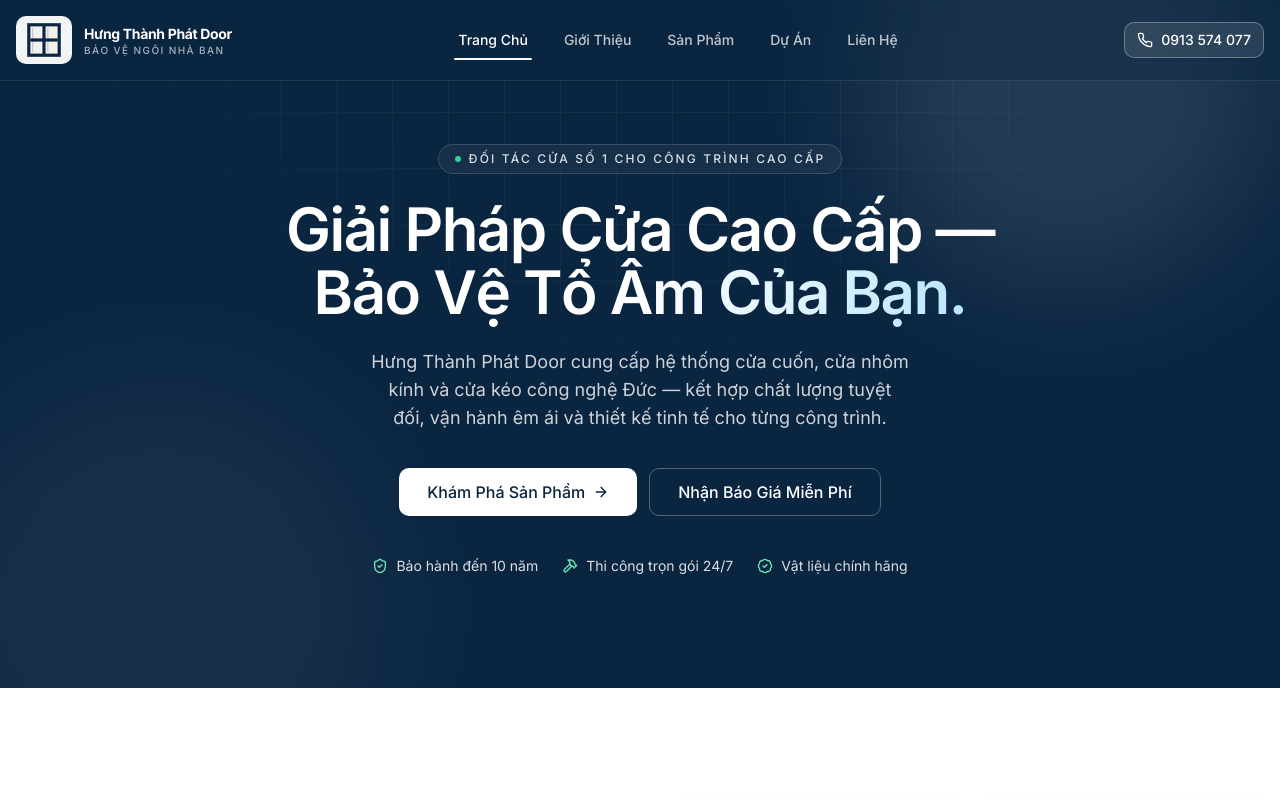
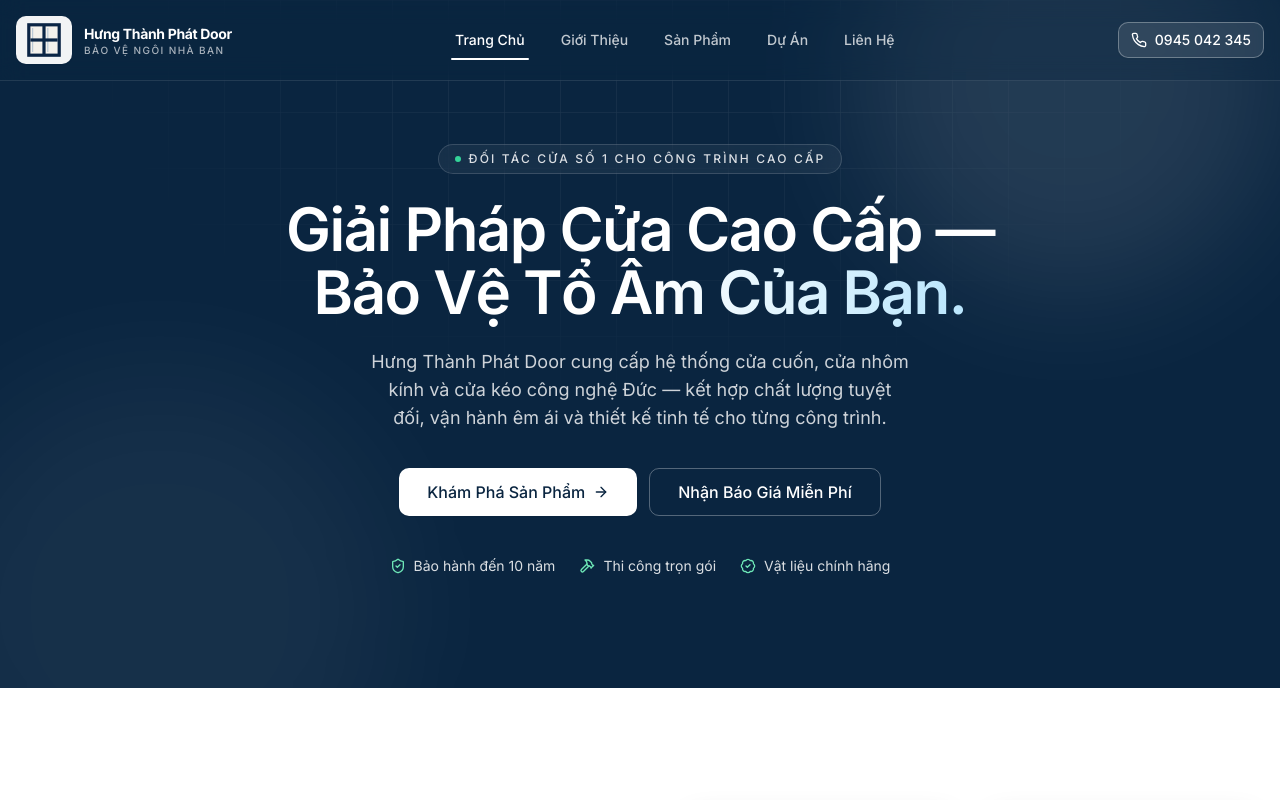
Before and after one commit to HughMai/Website-HTP, a Next.js app: page / in a window 1280 px wide. Shown: the top 800 px of the page. Built offline with nearby package versions, Linux system fonts and the light colour scheme.

Commit message:
Update contact info, hotline order, working hours, address, and footer social links

```diff
--- a/components/sections/Contact.tsx
+++ b/components/sections/Contact.tsx
@@ -124,18 +124,14 @@ export function Contact() {
                 </span>
                 <div>
                   <p className="text-xs font-semibold uppercase tracking-wider text-white/55">
-                    Hotline 24/7
+                    Số điện thoại
                   </p>
-                  <div className="flex flex-wrap items-center gap-x-4 gap-y-1">
-                    {SITE.hotlines.map((h, i) => (
+                  <div className="flex flex-col gap-0.5">
+                    {SITE.hotlines.map((h) => (
                       <a
                         key={h}
                         href={`tel:${h.replace(/\s/g, "")}`}
-                        className={
-                          i === 0
-                            ? "text-lg font-semibold text-white hover:underline"
-                            : "text-base font-medium text-white/85 hover:text-white hover:underline"
-                        }
+                        className="text-lg font-semibold text-white hover:underline"
                       >
                         {h}
                       </a>
@@ -168,7 +164,7 @@ export function Contact() {
                 </span>
                 <div>
                   <p className="text-xs font-semibold uppercase tracking-wider text-white/55">
-                    Showroom
+                    Địa chỉ
                   </p>
                   <p className="text-base text-white/85">{SITE.address}</p>
                 </div>
--- a/components/sections/Footer.tsx
+++ b/components/sections/Footer.tsx
@@ -1,7 +1,7 @@
 "use client";
 
 import Image from "next/image";
-import { ExternalLink, Facebook, Instagram, MapPin, Youtube } from "lucide-react";
+import { ExternalLink, Facebook, MapPin } from "lucide-react";
 import { NAV_LINKS, SITE } from "@/lib/site-data";
 
 export function Footer() {
@@ -41,8 +41,6 @@ export function Footer() {
           <div className="mt-5 flex items-center gap-2">
             {[
               { Icon: Facebook, label: "Facebook" },
-              { Icon: Instagram, label: "Instagram" },
-              { Icon: Youtube, label: "YouTube" },
             ].map(({ Icon, label }) => (
               <a
                 key={label}
--- a/components/sections/Hero.tsx
+++ b/components/sections/Hero.tsx
@@ -15,7 +15,7 @@ const fadeUp = {
 
 const trustChips = [
   { icon: ShieldCheck, label: "Bảo hành đến 10 năm" },
-  { icon: Hammer, label: "Thi công trọn gói 24/7" },
+  { icon: Hammer, label: "Thi công trọn gói" },
   { icon: BadgeCheck, label: "Vật liệu chính hãng" },
 ];
 
--- a/lib/site-data.ts
+++ b/lib/site-data.ts
@@ -1,15 +1,15 @@
 export const SITE = {
   brand: "Hưng Thành Phát Door",
   tagline: "Giải Pháp Cửa Cao Cấp Cho Mọi Công Trình",
-  hotlines: ["0913 574 077", "0945 042 345"] as const,
+  hotlines: ["0945 042 345", "0913 574 077"] as const,
   email: "hungthanhphat6688@gmail.com",
-  address: "235 - 237 (201 Cũ) Võ Văn Kiệt, Bình Thủy, Cần Thơ, Vietnam",
+  address: "235 - 237 (281 Cũ) Võ Văn Kiệt, Bình Thủy, Cần Thơ, Vietnam",
   mapQuery:
     "Hưng Thành Phát Door, 235-237 Võ Văn Kiệt, Bình Thủy, Cần Thơ",
   mapCoords: { lat: 10.048473, lng: 105.7574147 },
   mapDirectionsUrl:
     "https://www.google.com/maps/place/H%C6%B0ng+Th%C3%A0nh+Ph%C3%A1t+Door/@10.0484783,105.7548398,17z/data=!3m1!4b1!4m6!3m5!1s0x31a08946f6a96a07:0xb1d3630ae8534a1b!8m2!3d10.048473!4d105.7574147!16s%2Fg%2F11lwgjdghy",
-  workingHours: "08:00 - 18:00 (Thứ 2 - Chủ Nhật)",
+  workingHours: "08:00 - 17:30 (Thứ 2 - Thứ 7)",
   foundedYear: 2008,
 } as const;
 
@@ -104,51 +104,51 @@ export const PRODUCT_CATEGORIES = [
 
 export const GALLERY_IMAGES = [
   {
-    label: "Lắp đặt cửa cuốn tôle tại mặt tiền thương mại",
+    label: "Lắp đặt cửa cuốn tôle tại mặt tiền thương mại ở Cần Thơ",
     image: "/products/Real cases/Cửa cuốn/3-1765895951.jpg",
   },
   {
-    label: "Hoàn thiện cửa kéo thép tại mặt tiền kinh doanh",
+    label: "Hoàn thiện cửa kéo thép tại mặt tiền kinh doanh Cần Thơ",
     image: "/products/Real cases/Cửa kéo/473695893_122139902930383303_6257649342661743951_n.jpg",
   },
   {
-    label: "Cửa nhôm vân gỗ cao cấp hoàn thiện tại biệt thự",
+    label: "Cửa nhôm kính vân gỗ cao cấp hoàn thiện tại biệt thự Cần Thơ",
     image: "/products/Real cases/Cửa nhôm kính/5-1765895974.jpg",
   },
   {
-    label: "Hệ cửa đi nhôm 4 cánh lắp đặt tại nhà ở mới xây",
+    label: "Hệ cửa đi nhôm kính 4 cánh lắp đặt tại nhà ở mới xây Cần Thơ",
     image: "/products/Real cases/Cửa nhôm kính/473672719_122139902384383303_5867355544384530872_n.jpg",
   },
   {
-    label: "Cửa nhôm 4 cánh kiểu Pháp hoàn thiện tại biệt thự",
+    label: "Cửa nhôm kính 4 cánh kiểu Pháp hoàn thiện tại biệt thự Cần Thơ",
     image: "/products/Real cases/Cửa nhôm kính/473696933_122139902228383303_2083624855929093554_n.jpg",
   },
   {
-    label: "Cửa nhôm trang trí hoa văn vàng cổ điển tại biệt thự",
+    label: "Cửa nhôm kính trang trí hoa văn vàng cổ điển tại biệt thự Bình Thủy",
     image: "/products/Real cases/Cửa nhôm kính/473709611_122139902666383303_5356222783742316859_n.jpg",
   },
   {
-    label: "Bàn giao nhà phố — cửa cuốn & cửa nhôm đồng bộ",
+    label: "Bàn giao nhà phố Cần Thơ — cửa cuốn & cửa nhôm kính đồng bộ",
     image: "/products/Real cases/Cửa nhôm kính/473835164_122139902996383303_2565169139323727501_n.jpg",
   },
   {
-    label: "Hệ cửa gấp nhôm kính đồng bộ tại nhà phố mới xây",
+    label: "Hệ cửa gấp nhôm kính đồng bộ tại nhà phố mới xây Cần Thơ",
     image: "/products/Real cases/Cửa nhôm kính/473755384_122139902672383303_419115667892905033_n.jpg",
   },
   {
-    label: "Lan can kính cầu thang nhôm vân gỗ tại nhà ở",
+    label: "Lan can kính cầu thang nhôm vân gỗ tại nhà ở Cần Thơ",
     image: "/products/Real cases/Cửa nhôm kính/480700842_122143773704383303_3629582498489512503_n.jpg",
   },
   {
-    label: "Lắp đặt cửa sổ nhôm kính tại nhà xưởng công nghiệp",
+    label: "Lắp đặt cửa sổ nhôm kính tại nhà xưởng công nghiệp Cần Thơ",
     image: "/products/Real cases/Cửa nhôm kính/9-1765896082.jpg",
   },
   {
-    label: "Đội kỹ thuật lắp đặt hệ cửa trượt nhôm tại nhà phố",
+    label: "Đội kỹ thuật lắp đặt hệ cửa trượt nhôm tại nhà phố Bình Thủy, Cần Thơ",
     image: "/products/Real cases/Cửa nhôm kính/4-1765895963.jpg",
   },
   {
-    label: "Thi công hệ cửa nhôm kính tại nhà phố khu đô thị",
+    label: "Thi công hệ cửa nhôm kính tại nhà phố khu đô thị Cần Thơ",
     image: "/products/Real cases/Cửa nhôm kính/7-1765896007.jpg",
   },
 ] as const;
```
